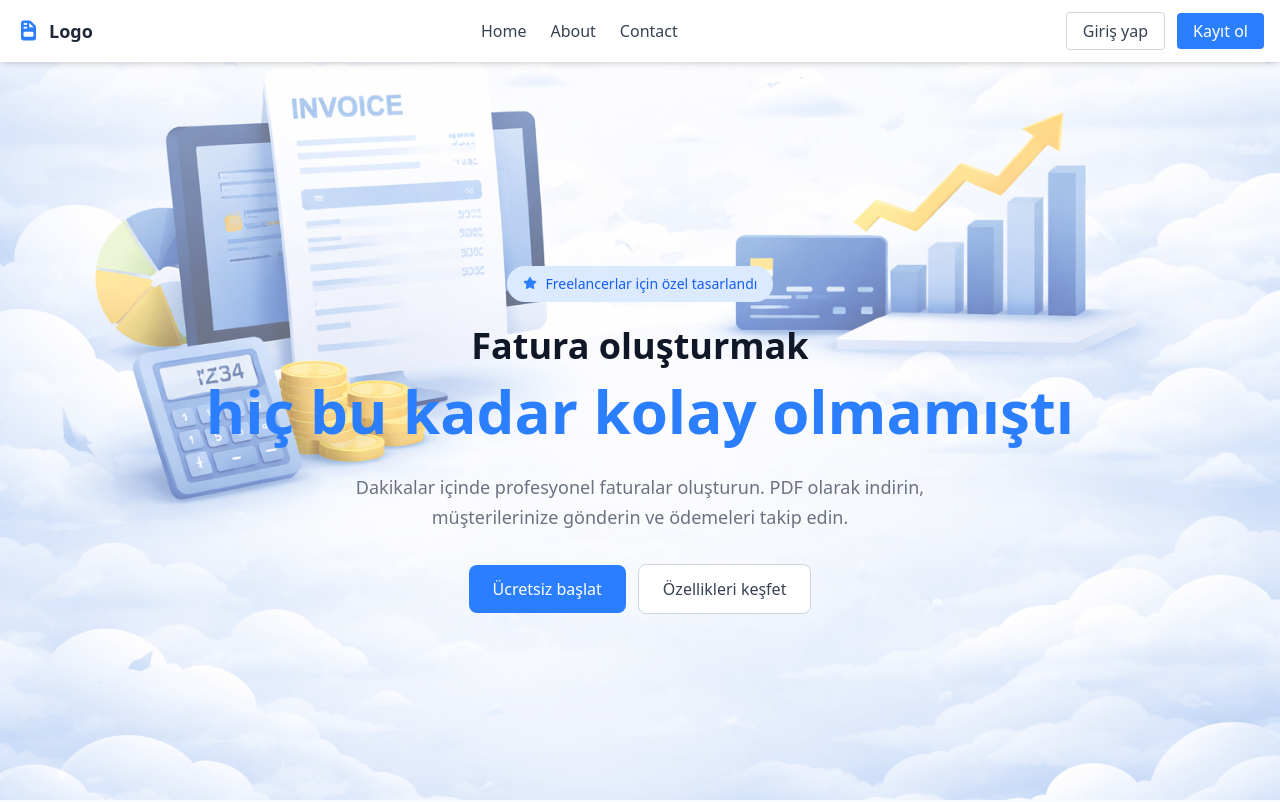
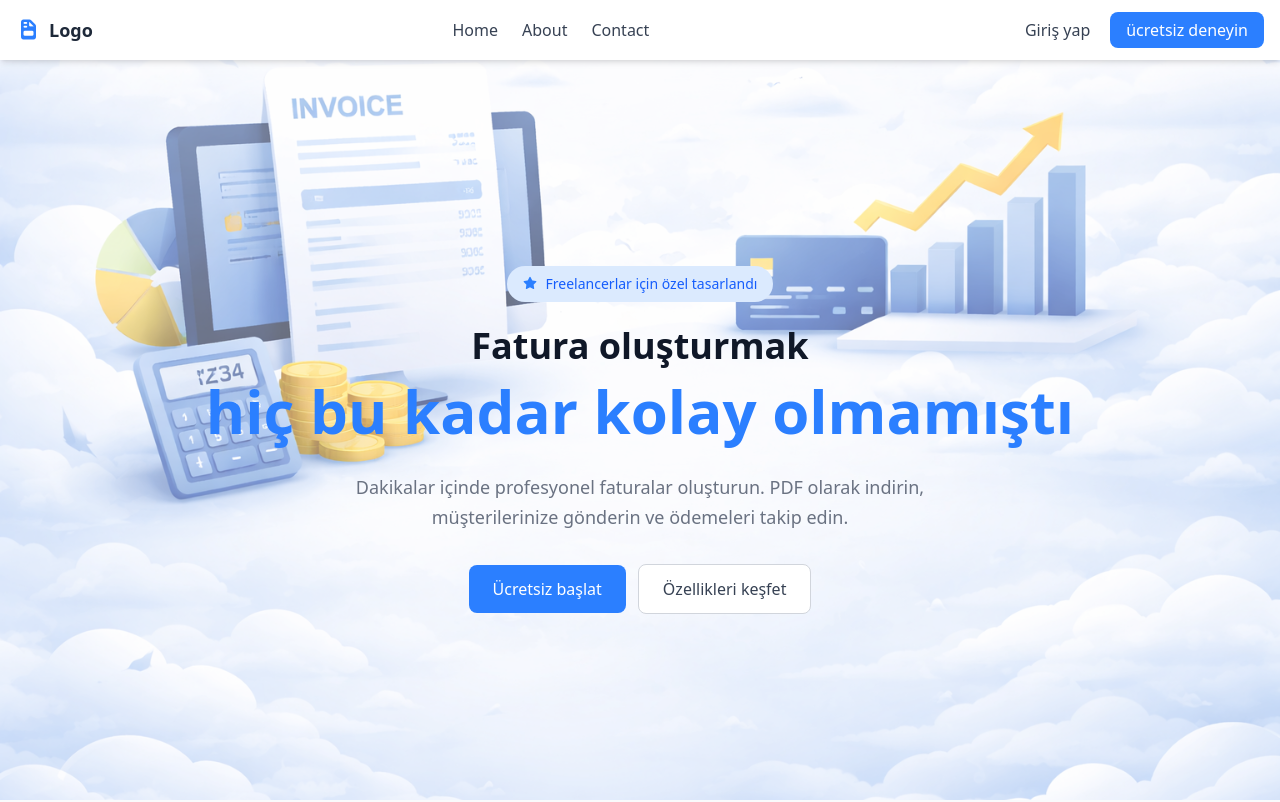
Before and after one commit to samet1qwer/KolayFatura, a React (Vite) app in the folder client/: page / in a window 1280 px wide. Shown: the top 802 px of the page. Built offline with nearby package versions, Linux system fonts and the light colour scheme.

Commit message:
add Notfound page and update routing for login and register paths

```diff
--- a/client/src/App.jsx
+++ b/client/src/App.jsx
@@ -6,6 +6,7 @@ import Home from "./pages/Home";
 import Dashboard from "./pages/Dashboard";
 import Login from "./pages/Login";
 import Register from "./pages/Register";
+import Notfound from "./pages/Notfound";
 
 function App() {
   const [count, setCount] = useState(0);
@@ -14,8 +15,10 @@ function App() {
     <div>
       <Routes>
         <Route path="/" element={<Home />} />
-        <Route path="/login" element={<Login />} />
-        <Route path="/register" element={<Register />} />
+
+        <Route path="/auth/login" element={<Login />} />
+        <Route path="/auth/register" element={<Register />} />
+
         <Route path="/dashboard" element={<Dashboard />} />
       </Routes>
     </div>
--- a/client/src/companets/navbar.jsx
+++ b/client/src/companets/navbar.jsx
@@ -1,5 +1,5 @@
 import React from "react";
-
+import { Link } from "react-router-dom";
 function navbar() {
   return (
     <nav className="fixed top-0 z-50 w-full bg-white shadow-md">
@@ -23,13 +23,19 @@ function navbar() {
           </li>
         </ul>
 
-        <div className="hidden xl:flex items-center space-x-3">
-          <button className="px-4 py-1.5 border border-gray-300 rounded text-gray-700 hover:bg-gray-100 transition">
+        <div className="hidden xl:flex items-center space-x-1">
+          <Link
+            to="/auth/login"
+            className="px-4 py-1.5  rounded-lg cursor-pointer text-gray-700 hover:bg-green-500 hover:text-white hover:shadow-md transition duration-300"
+          >
             Giriş yap
-          </button>
-          <button className="px-4 py-1.5 bg-blue-500 text-white rounded hover:bg-blue-600 transition">
-            Kayıt ol
-          </button>
+          </Link>
+          <Link
+            to="/auth/register"
+            className="cursor-pointer px-4 py-1.5 bg-blue-500 text-white rounded-lg hover:bg-blue-600 transition "
+          >
+            ücretsiz deneyin
+          </Link>
         </div>
 
         <button className="xl:hidden p-2 rounded-md text-gray-500 hover:bg-gray-100 transition">
--- a/client/src/pages/Login.jsx
+++ b/client/src/pages/Login.jsx
@@ -85,7 +85,10 @@ function Login() {
           <span>
             <p className="text-sm font-medium text-slate-500 mt-4">
               Hesabınız yok mu?
-              <Link to="/login" className="text-blue-600 hover:underline ml-1">
+              <Link
+                to="/auth/register"
+                className="text-blue-600 hover:underline ml-1"
+              >
                 kayıt ol
               </Link>
             </p>
--- a/client/src/pages/Register.jsx
+++ b/client/src/pages/Register.jsx
@@ -116,7 +116,10 @@ function Register() {
           <span>
             <p className="text-sm font-medium text-slate-500 mt-4">
               Hesabınız var mı?
-              <Link to="/login" className="text-blue-600 hover:underline ml-1">
+              <Link
+                to="/auth/login"
+                className="text-blue-600 hover:underline ml-1"
+              >
                 giriş yap
               </Link>
             </p>
```
Also changed, not shown: client/src/pages/Notfound.jsx (added).
